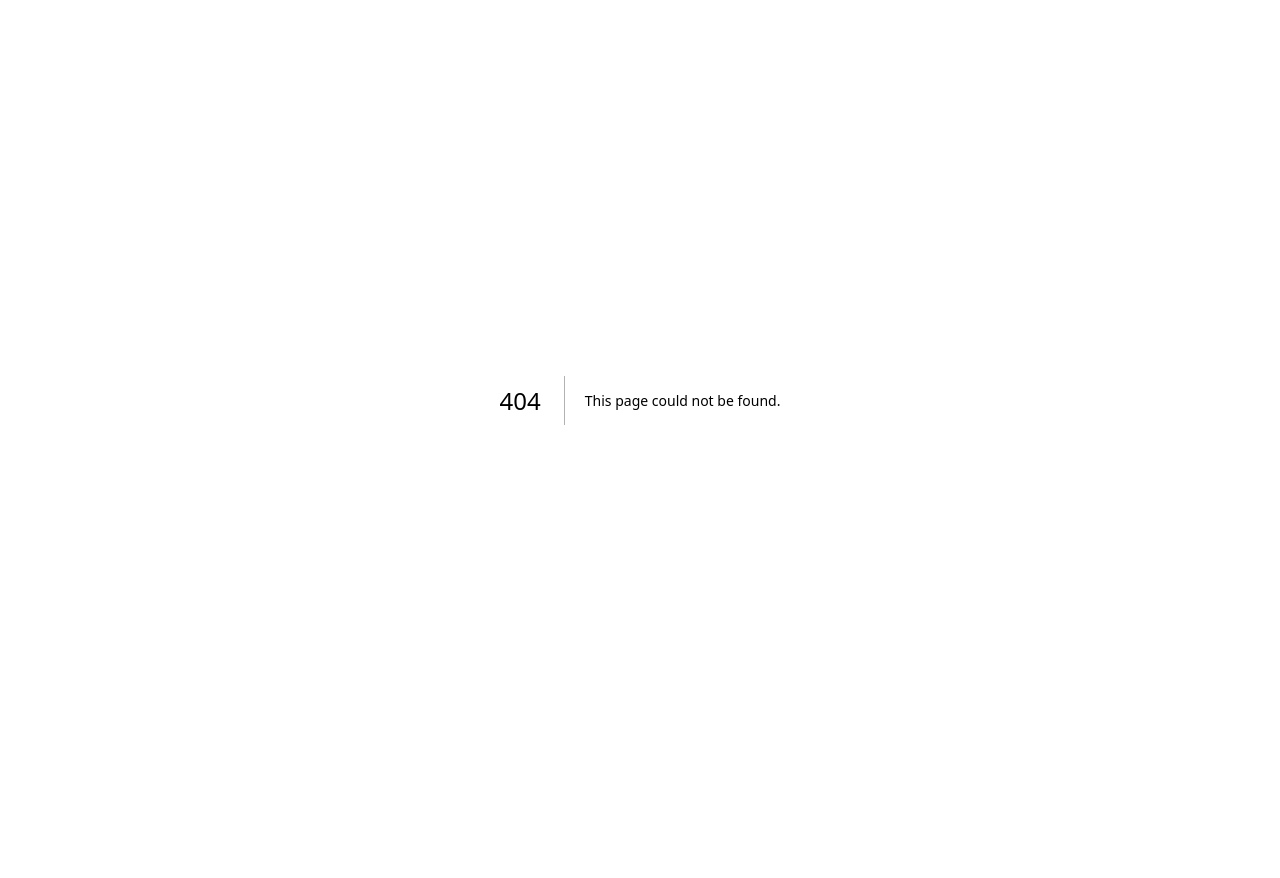
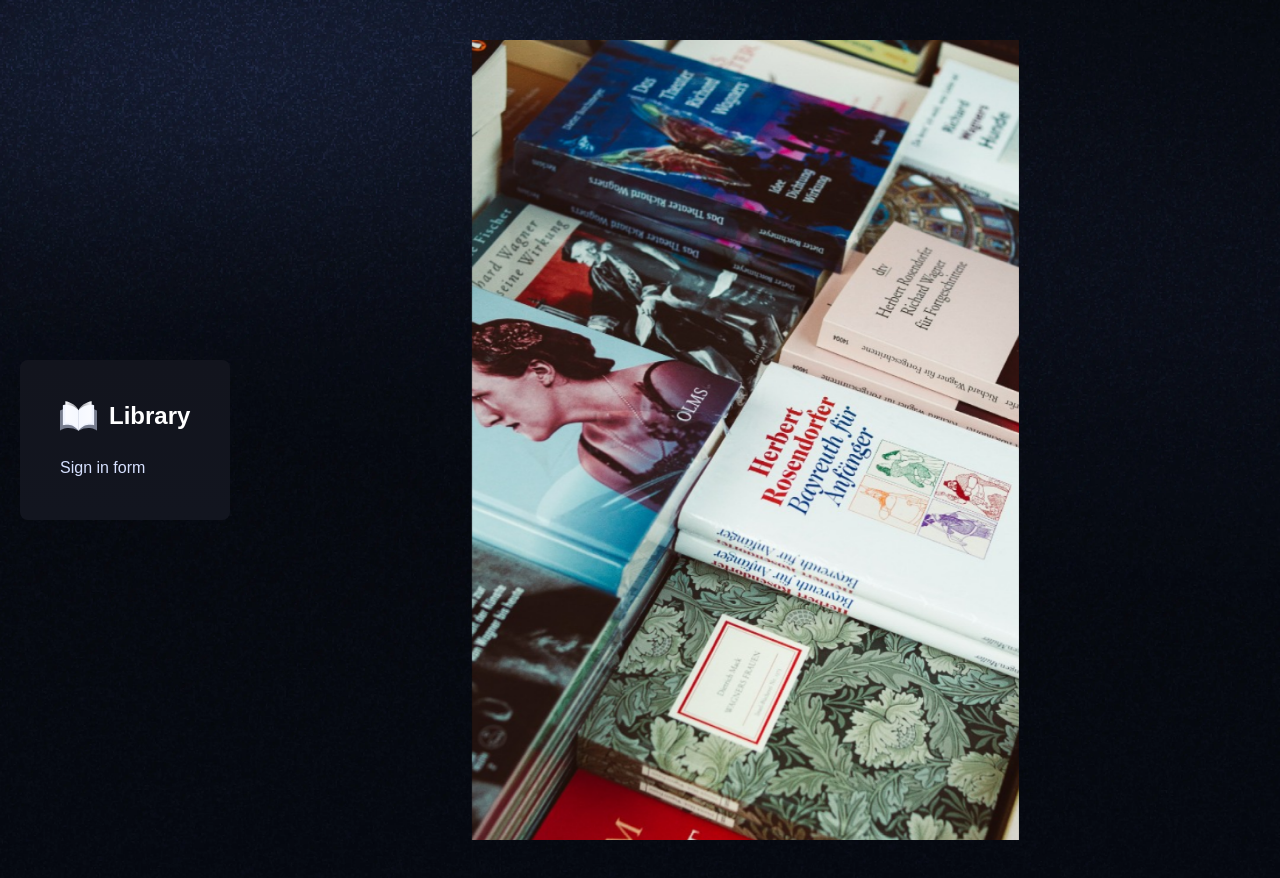
Before and after one commit to radebeneo/university-library, a Next.js app: page /sign-in in a window 1280 px wide. Before the commit this address had no page. Before the commit the page ends 800 px from the top, so only its background shows below. Built offline with nearby package versions, Linux system fonts and the light colour scheme; a web font is replaced by a local one.

Commit message:
completed authentication layout.

```diff
--- /dev/null
+++ b/app/(auth)/layout.tsx
@@ -0,0 +1,23 @@
+import {ReactNode} from "react";
+import Image from "next/image";
+
+const Layout = ({ children } : { children: ReactNode }) => {
+    return <main className="auth-container">
+        <section className="auth-form">
+            <div className="auth-box">
+                <div className="flex flex-row gap-3">
+                    <Image src="/icons/logo.svg" width={37} height={37} alt="Logo"/>
+                    <h1 className="text-2xl font-semibold text-white">Library </h1>
+                </div>
+                <div >{children}</div>
+            </div>
+            <section className="auth-illustration">
+                <Image src="/images/auth-illustration.png" alt="auth illustration" width={1000} height={1000} className="size-full object-contain"/>
+            </section>
+
+        </section>
+
+    </main>
+
+}
+export default Layout
--- /dev/null
+++ b/app/(auth)/sign-in/page.tsx
@@ -0,0 +1,8 @@
+import React from 'react'
+
+const Page = () => {
+    return (
+        <div>Sign in form</div>
+    )
+}
+export default Page
--- /dev/null
+++ b/app/(auth)/sign-up/page.tsx
@@ -0,0 +1,8 @@
+import React from 'react'
+
+const Page = () => {
+    return (
+        <div>Sign up form</div>
+    )
+}
+export default Page
```
